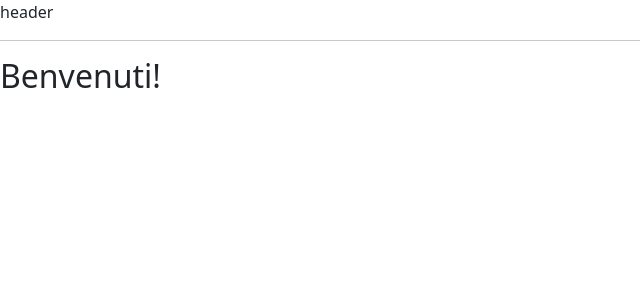
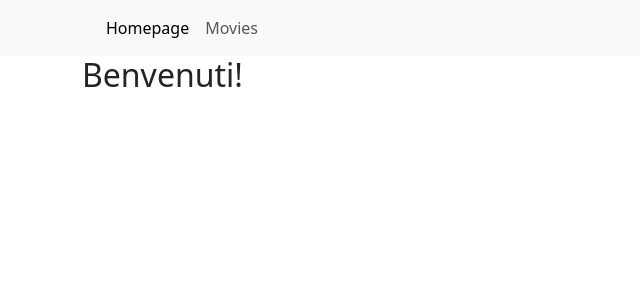
Before and after one commit to ElioSpena/webapp-react, a React (Vite) app: page / in a window 1280 px wide. Shown: the top 300 px of the page, without its empty margins (0-640 px from the left). Built offline with nearby package versions, Linux system fonts and the light colour scheme.

Commit message:
feat: aggiunto componente Header con navlinks

```diff
--- /dev/null
+++ b/components/Header.jsx
@@ -0,0 +1,40 @@
+import { NavLink } from "react-router-dom";
+import navLinks from "../data/navLinks";
+
+export default function Header() {
+  return (
+    <>
+      <nav className="navbar navbar-expand-lg bg-body-tertiary">
+        <div className="container">
+          <a className="navbar-brand" href="#"></a>
+          <button
+            className="navbar-toggler"
+            type="button"
+            data-bs-toggle="collapse"
+            data-bs-target="#navbarNav"
+            aria-controls="navbarNav"
+            aria-expanded="false"
+            aria-label="Toggle navigation"
+          >
+            <span className="navbar-toggler-icon"></span>
+          </button>
+          <div className="collapse navbar-collapse" id="navbarNav">
+            <ul className="navbar-nav">
+              {navLinks.map((link) => (
+                <li className="nav-item" key={link.path}>
+                  <NavLink
+                    to={link.path}
+                    className="nav-link"
+                    aria-current="page"
+                  >
+                    {link.title}
+                  </NavLink>
+                </li>
+              ))}
+            </ul>
+          </div>
+        </div>
+      </nav>
+    </>
+  );
+}
--- /dev/null
+++ b/data/navLinks.js
@@ -0,0 +1,11 @@
+const navLinks = [
+  {
+    title: "Homepage",
+    path: "/",
+  },
+  {
+    title: "Movies",
+    path: "/movies",
+  },
+];
+export default navLinks;
--- a/layouts/MainLayout.jsx
+++ b/layouts/MainLayout.jsx
@@ -1,11 +1,12 @@
 import { Outlet } from "react-router-dom";
+import Header from "../components/Header";
 
 export default function MainLayout() {
   return (
     <>
-      <header>header</header>
-      <hr />
-      <main>
+      <Header />
+
+      <main className="container">
         <Outlet />
       </main>
     </>
```
